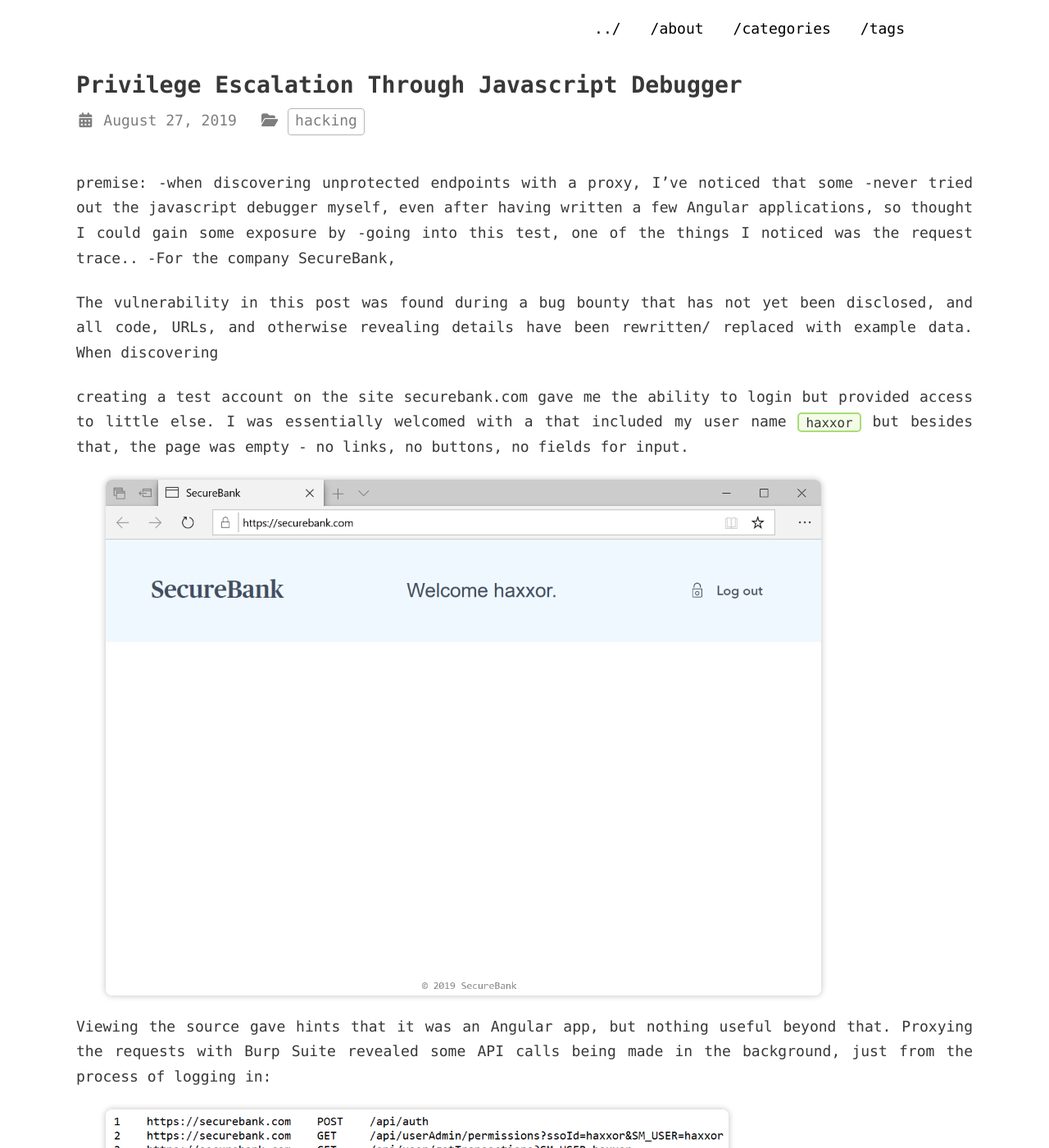
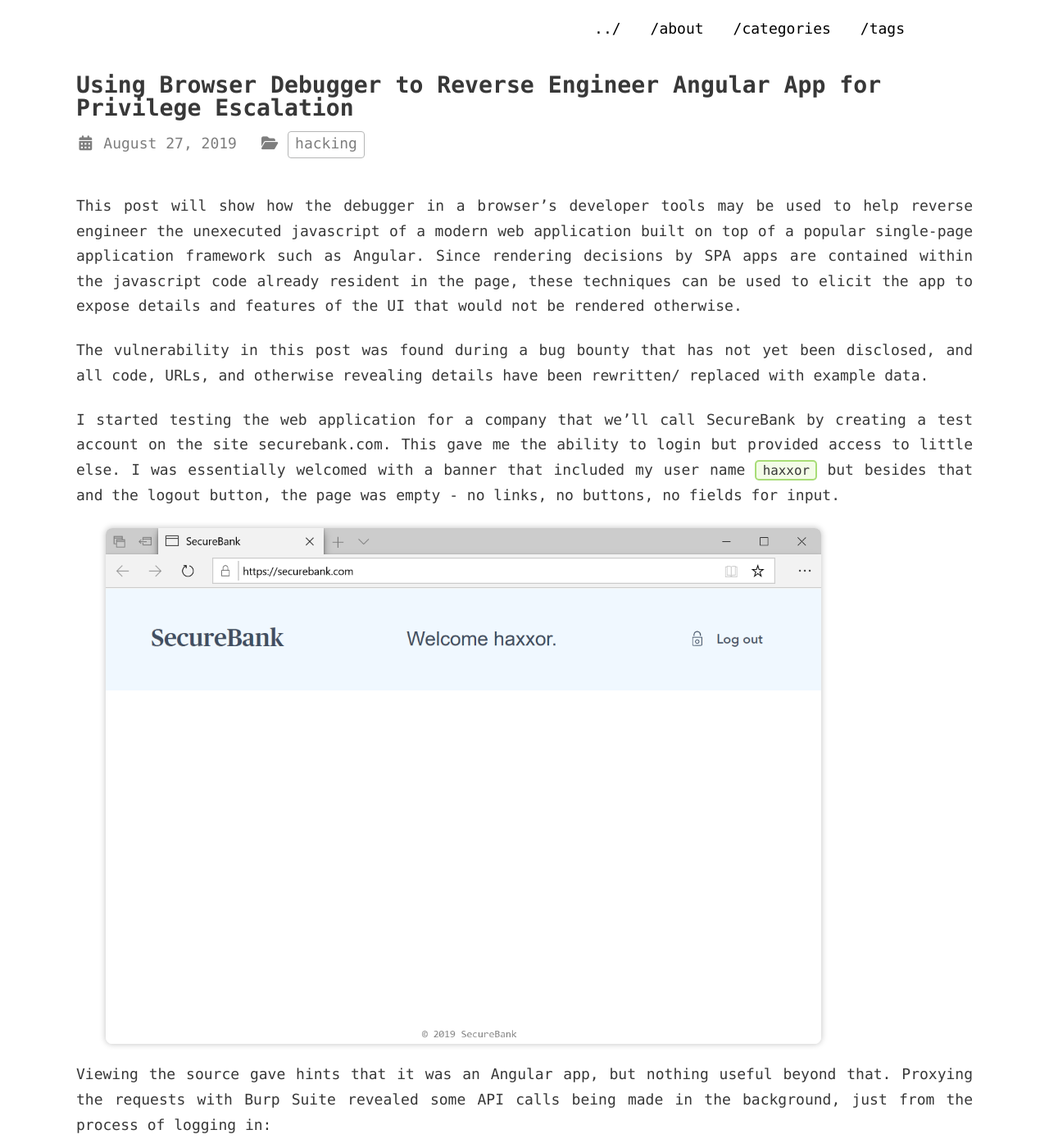
Before and after one commit to michaelehmke/michaelehmke.github.io, a Jekyll site: the page built from _posts/2019-08-27-privilege-escalation-through-javascript-debugger.md, in a window 1280 px wide and 1400 px high. Shown: the whole window at 82% size. Built offline with Jekyll 4.4.1, drawn with Linux system fonts in a browser that asks for light colours; cached includes are drawn as plain includes; nearby versions of some CDN libraries; some of the changed text lies outside the part shown.

Commit message:
new javascript debugging priv esc post

````diff
--- a/_posts/2019-08-27-privilege-escalation-through-javascript-debugger.md
+++ b/_posts/2019-08-27-privilege-escalation-through-javascript-debugger.md
@@ -1,21 +1,16 @@
 ---
-title: "Privilege Escalation Through Javascript Debugger"
+title: "Using Browser Debugger to Reverse Engineer Angular App for Privilege Escalation"
 date: 2019-08-27
 tags: [bug bounty, web application]
 categories: [hacking]
 author_profile: false
 ---
 
-premise:
-    -when discovering unprotected endpoints with a proxy, I've noticed that some
-    -never tried out the javascript debugger myself, even after having written a few Angular applications, so thought I could gain some exposure by
-    -going into this test, one of the things I noticed was the request trace..
-    -For the company SecureBank,
+This post will show how the debugger in a browser's developer tools may be used to help reverse engineer the unexecuted javascript of a modern web application built on top of a popular single-page application framework such as Angular. Since rendering decisions by SPA apps are contained within the javascript code already resident in the page, these techniques can be used to elicit the app to expose details and features of the UI that would not be rendered otherwise.
 
+The vulnerability in this post was found during a bug bounty that has not yet been disclosed, and all code, URLs, and otherwise revealing details have been rewritten/ replaced with example data.
 
-The vulnerability in this post was found during a bug bounty that has not yet been disclosed, and all code, URLs, and otherwise revealing details have been rewritten/ replaced with example data. When discovering
-
-creating a test account on the site securebank.com gave me the ability to login but provided access to little else. I was essentially welcomed with a that included my user name `haxxor` but besides that, the page was empty - no links, no buttons, no fields for input.
+I started testing the web application for a company that we'll call SecureBank by creating a test account on the site securebank.com. This gave me the ability to login but provided access to little else. I was essentially welcomed with a banner that included my user name `haxxor` but besides that and the logout button, the page was empty - no links, no buttons, no fields for input.
 
 <img src="{{ site.url }}{{ site.baseurl }}/images/js_dbg_privesc/large/blank_welcome_page_large.png" alt="empty welcome page" class="left-align shadow" style="width:calc(1310px * .66667)">
 
@@ -23,7 +18,7 @@ Viewing the source gave hints that it was an Angular app, but nothing useful bey
 
 <img src="{{ site.url }}{{ site.baseurl }}/images/js_dbg_privesc/large/requests_sequence_large.png" alt="sequence of requests" class="left-align shadow" style="width:calc(1140px * .66667)">
 
-This was plenty to get started with. I started off messing with the `/api/userAdmin/status` endpoint which returned the date of the last login of the user if within the past month. I thought that this might be vulnerable to Insecure Direct Object Reference and used Burp Intruder to brute-force the `SM_USER` query parameter with a list of usernames. 10 minutes and 18,000 attempts later, I discovered 40+ valid users which had logged in recently, including a particular user we'll call `admin`. This already hinted at the state of authorization on the API endpoints.
+This was plenty to get started with. I started off messing with the `/api/userAdmin/status` endpoint which returned the date of the last login of the user if within the past month. I thought that this might be vulnerable to an Insecure Direct Object Reference attack and used Burp Intruder to brute-force the `SM_USER` query parameter with a list of usernames. 10 minutes and 18,000 attempts later, I discovered 40+ valid users which had logged in recently, including a particular user we'll call `admin`, which we'll revisit later.
 
 At this point, `/api/user/getTransactions` looked promising but it basically just returned back an indication of success or failure. Moving on to the `/api/userAdmin/permissions` endpoint, I found something interesting. When providing my username as the value for the query parameters `sso` and `SM_USER`, an empty JSON object was returned; probably indicating that I had no permissions, which wasn't surprising given my blank welcome screen. When trying the admin account through Burp Repeater however (and only necessarily for the `sso` param), I received the following JSON response:
 
@@ -54,13 +49,13 @@ Now, to jump into the Angular code in Firefox's debugger.
 
 <h2>Stepping Inside the Code</h2>
 
-<h3>header for first attempt</h3>
+<h3>Manipulating /api/user/login</h3>
 
 The endpoint `/api/user/login` appeared more interesting to me since it returned not only more data, but also included the data that was returned from `/api/userAdmin/permissions`. Searching for the string `/api/user/login` in the app's main javascript file takes us to the location where the API call is made. I set a breakpoint there to see the state of the app at that point:
 
 <img src="{{ site.url }}{{ site.baseurl }}/images/js_dbg_privesc/large/debug_api_user_login_large.png" alt="/api/user/login breakpoint" class="left-align shadow" style="width:calc(1324px * .66667)">
 
-After reloading the page, the breakpoint is hit. By the time execution gets to this location, note that the SSO in `e` is already set:
+After reloading the page, the breakpoint is hit. By the time execution gets to this location, note that the SSO in the local `e` variable is already set:
 
 <img src="{{ site.url }}{{ site.baseurl }}/images/js_dbg_privesc/large/e_haxxor_large.png" alt="e variable set to haxxor" class="left-align shadow" style="width:calc(384px * .66667)">
 
@@ -72,7 +67,7 @@ Checking the value of the local var `e` here confirms the URL for the request we
 
 <img src="{{ site.url }}{{ site.baseurl }}/images/js_dbg_privesc/large/e_url_large.png" alt="e variable set to /api/user/login url" class="left-align shadow" style="width:calc(356px * .66667)">
 
-On line 4596, it looks like it's getting and setting the HTTP headers for the call to that endpoint. Earlier, we had modified the HTTP header `SM_USER` in the request to this endpoint to elicit data for the admin user. This returned interesting data but its implications were limited. If we do this again, but make the client piece of the app in the browser make that request itself, rather than sending an out-of-band request through Burp, it may render the UI differently if there is anything that relies on that data.
+On line 4596, it looks like it's getting and setting the HTTP headers for the call to that endpoint. Earlier, we had modified the HTTP header `SM_USER` in the request to this endpoint to elicit data for the admin user. This returned interesting data but its implications were limited. If we do this again, but  cause the app's code in the browser to make that request itself, rather than sending an out-of-band request through Burp, it may render the UI differently if there is anything that relies on that data.
 
 To do this, we'll use the debugger to modify the value of the `SM_USER` header right after it gets set. Stepping into the getHeaders() function shows where this happens, so another breakpoint is placed here:
 
@@ -92,17 +87,17 @@ Now the code will use my modified value and assign it to `SM_USER` accordingly.
 
 Step out of both of the previous functions to return to the code block where the API call was made:
 
-**pic of return to 7514**
+<img src="{{ site.url }}{{ site.baseurl }}/images/js_dbg_privesc/large/debug_7514_large.png" alt="return two functions up" class="left-align shadow" style="width:calc(1324px * .66667)">
 
 We can see in the console, that the call to `/api/user/login` had just been made, and with our modifed value for `SM_USER`:
 
-**pic of console request to /api/user/login**
+<img src="{{ site.url }}{{ site.baseurl }}/images/js_dbg_privesc/large/req_api-user-login.png" alt="request showing SM_USER set to 'admin'" class="left-align shadow" style="width:calc(1063px * .66667)">
 
-Viewing the value of the local var `e` here, we can see that JSON object that was given as the response to this request:
+Viewing the value of the local var `e` here, we can see the JSON object that was given as the response to this request:
 
-**pic of local var e with admin details**
+<img src="{{ site.url }}{{ site.baseurl }}/images/js_dbg_privesc/large/e_resp_admin_large.png" alt="value of the e variable showing data for admin" class="left-align shadow" style="width:calc(574px * .66667)">
 
-We can see that it has been populated with data pertaining to the admin user. The client will use this data going forward, so now that we have influenced it to accept this other user's information as my own, I deactivate all breakpoints and resume execution.
+We can see that it has been populated with data pertaining to the admin user, including the user's permissions. The client will use this data going forward, so now that we have influenced it to accept this other user's information as my own, I deactivate all breakpoints and resume execution.
 
 I was hoping for this to effectively render the UI as the user I was attempting to impersonate but once the page fully loaded, the only change to the interface was reflected in the banner as it now welcomed `admin` instead of my username.
 
@@ -110,51 +105,51 @@ I was hoping for this to effectively render the UI as the user I was attempting
 
 This single change was promising however, as it showed that the interface would be influenced by data that was returned by requests that we could manipulate. It also wasn't likely that the admin user would be presented with a blank page after legitimately logging in, given the relatively high privileges of that account that we saw earlier. I just had to find the right data that needed to be modified to reveal the full UI.
 
-**pic of requests**
+<h3>Trying again with /api/userAdmin/permissions</h3>
 
-<h3>another header for another attempt</h3>
+Looking back over the requests made during the login process:
 
-Looking back over the requests made during the login process above, the call to `/api/userAdmin/permissions` stands out since it also provides data about permissions in its response. This seems redundant since the resopnse to the previous call we looked at contained this same information, but maybe the app processes it differently.
+<img src="{{ site.url }}{{ site.baseurl }}/images/js_dbg_privesc/large/requests_sequence_large.png" alt="sequence of requests" class="left-align shadow" style="width:calc(1140px * .66667)">
 
-When we analyzed this endpoint earlier, we just had to change the `sso` query parameter to pull data for other users:
+The call to `/api/userAdmin/permissions` stands out since it also provides data about permissions in its response. This seems redundant since the resopnse to the previous call we looked at contained this same information, but maybe the app processes it differently. When we analyzed this endpoint earlier, we only had to change the `sso` query parameter to pull data for other users:
 
 ```
 /api/userAdmin/permissions?sso=haxxor&SM_USER=haxxor
 ```
 
-Our goal now is similar to that of earlier; we just need to load the page in a debugging session and manipulate the `sso` url parameter to equal `admin` before that request is made.
+Our goal now is similar to that of earlier; we just need to load the page in a debugging session and manipulate the `sso` query parameter to equal `admin` before that request is made.
 
 We start by searching for the string `/userAdmin/permissions` in the app's main javascript file and setting a breakpoint where the `HttpParams` are getting set:
 
-**pic of breakpoint**
+<img src="{{ site.url }}{{ site.baseurl }}/images/js_dbg_privesc/large/debug_userAdmin_permissions_large.png" alt="breakpoint in function where call to /userAdmin/permissions is requested" class="left-align shadow" style="width:calc(1258px * .66667)">
 
-We'll go ahead and reload the page so that execution of the app restarts and pauses at our breakpoint. Viewing the local var `e`, which will become the value of the `ssoId` parameter, shows the current value:
+We'll go ahead and reload the page so that execution of the app restarts and pauses at our breakpoint. Viewing the local var `e`, which the `ssoId` parameter later gets set to, shows the current value:
 
-**pic of e="haxxor"**
+<img src="{{ site.url }}{{ site.baseurl }}/images/js_dbg_privesc/large/e_haxxor_for_ssoid_large.png" alt="e is equal to 'haxxor'" class="left-align shadow" style="width:calc(384px * .66667)">
 
 Using the console, we'll modify the value of `e` to be `"admin"`:
 
-**pic of setting e="admin"**
+<img src="{{ site.url }}{{ site.baseurl }}/images/js_dbg_privesc/large/console_set_e_admin.png" alt="setting e to admin in console" class="left-align shadow" style="width:calc(231px * .66667)">
 
 Stepping over in the code shows the new value of `e`:
 
-**pic of local var e=admin**
+<img src="{{ site.url }}{{ site.baseurl }}/images/js_dbg_privesc/large/e_set_to_admin_large.png" alt="value of e is admin" class="left-align shadow" style="width:calc(370px * .66667)">
 
-Execution is allowed to resume until the call to the endpoint is made. The request sent can be seen in the console:
+The code was stepped through until the call to the endpoint had been made. The request sent can be seen in the console:
 
-**pic of request to /permissions**
+<img src="{{ site.url }}{{ site.baseurl }}/images/js_dbg_privesc/large/requests_permissions_large.png" alt="ssoid param set to admin in request shown" class="left-align shadow" style="width:calc(1187px * .66667)">
 
-We can see that the `ssoId` parameter was successfully set to `admin` for the request. Viewing the local var `e` which shows the expected JSON response of admin's permissions:
+We can see that the `ssoid` parameter was successfully set to `admin` for the request. Viewing the local var `e` shows the JSON response of the admin's permissions being stored, as expected:
 
-**pic of permissions in local var e**
+<img src="{{ site.url }}{{ site.baseurl }}/images/js_dbg_privesc/large/admin_perms_received_large.png" alt="admin permissions shown in local var e" class="left-align shadow" style="width:calc(482px * .66667)">
 
 Now that the client has accepted this data, we resume execution until our old breakpoints are hit. When execution pauses at the call to `/api/user/login`, we perform the same data manipulation as earlier to make this request under the guise of the admin user.
 
 After completing the full execution, I view the loaded web page hoping for new UI elements but still nothing. This time there are no new changes, only the same banner welcoming the admin user from the intitial attempt that we just repeated.
 
-<h3>header for another attempt</h3>
+<h3>Bypassing client-side validations</h3>
 
-After some minor reverse engineering, I learn that there is some client-side validation done on the ssoId retured in the response to `/api/userAdmin/permissions`. The validation ensures that it matches the actual Id of the user, which was set at some point prior. In the JSON response below, the returned ssoId `admin` was expected to be my actual ssoId of `haxxor`:
+After some analysis of the code, I learn that there is some client-side validation done on the ssoId retured in the response to `/api/userAdmin/permissions`. The validation ensures that it matches the actual Id of the user, which was set at some point prior. In the JSON response below, the returned ssoId `admin` was expected to match my actual ssoId of `haxxor`:
 
 ```json
 {
@@ -175,31 +170,31 @@ After some minor reverse engineering, I learn that there is some client-side val
 
 Since there is a mismatch, the branch of code that acts on the returned permission set does not execute. To get around this, we reload the page and repeat the steps at the breakpoints for the `/api/userAdmin/permissions` endpoint up to the point where we receive the JSON response containing the permissions above. This will again be stored in the local var `e`:
 
-**same pic of permissions in local var e**
+<img src="{{ site.url }}{{ site.baseurl }}/images/js_dbg_privesc/large/admin_perms_received_large.png" alt="admin permissions shown in local var e" class="left-align shadow" style="width:calc(482px * .66667)">
 
 I chose to just change the ssoID in the JSON object to match my ssoId `haxxor` rather than try to find all the places where validations might occur on this value throughout the codebase and changing them all to expect `admin`.
 
 To do this, we stringify the JSON object in var `e` from the console:
 
-**pic of e_str stringification**
+<img src="{{ site.url }}{{ site.baseurl }}/images/js_dbg_privesc/large/json_stringify_large.png" alt="stringified json object of admin permissions" class="left-align shadow" style="width:calc(874px * .66667)">
 
 Then modify the ssoId to be `haxxor`:
 
-**pic of e_new_str**
+<img src="{{ site.url }}{{ site.baseurl }}/images/js_dbg_privesc/large/json_modified_large.png" alt="json string modified from admin to haxxor" class="left-align shadow" style="width:calc(1035px * .66667)">
 
 Turn the string back into a JSON object:
 
-**pic of turning string back to JSON**
+<img src="{{ site.url }}{{ site.baseurl }}/images/js_dbg_privesc/large/json_string_to_object_large.png" alt="transforming json string to json object in console" class="left-align shadow" style="width:calc(510px * .66667)">
 
 Finalize the modification by setting `e` to our new JSON object:
 
-**pic of assigning our JSON to e**
+<img src="{{ site.url }}{{ site.baseurl }}/images/js_dbg_privesc/large/json_assign_to_e_large.png" alt="assign json obj back to e" class="left-align shadow" style="width:calc(463px * .66667)">
 
 Step over to confirm the value of `e`:
 
-**pic of e with haxxor**
+<img src="{{ site.url }}{{ site.baseurl }}/images/js_dbg_privesc/large/e_confirm_haxxor_large.png" alt="confirmed ssoid in json has changed from admin to haxxor" class="left-align shadow" style="width:calc(488px * .66667)">
 
-The ssoId has successfully been changed to `haxxor` while retaining the same set of permissions.
+The ssoId has successfully been changed to `haxxor` while retaining the same set of permissions. Going forward, the client should use these values.
 
 At this point we've pulled permissions for the admin user from the `/api/userAdmin/permissions` endpoint and have modified the stored JSON to reflect my own ssoId in order to pass any validation checks. Now, we resume execution to hit our old breakpoints to manipulate the request to `/api/user/login` as we had done originally. After this has been done once again, we continue execution to completion and view the page.
 
@@ -207,14 +202,14 @@ Finally, the full interface for the admin user has been revealed.
 
 <img src="{{ site.url }}{{ site.baseurl }}/images/js_dbg_privesc/large/admin_welcome_page_large.png" alt="revealed admin welcome page" class="left-align shadow" style="width:calc(1310px * .66667)">
 
-This effectively allowed for the impersonation of any user and provided the opportunity to fully explore the UI and discover new functionalities and endpoints of the app. Also, as hinted by the lack of access controls on the endpoints tested so far, authorization for any endpoint was missing as long as the user had been authenticated, and allowed my user without any privileges to trivially perform any action from the UI that the impersonated user could perform.
+This effectively allowed for the impersonation of any user and provided the opportunity to fully explore the UI and discover new functionalities and endpoints of the app. Also, as hinted by the lack of access controls on the endpoints tested so far, authorization for any endpoint was missing as long as the user was authenticated, and allowed my user without any privileges to view all the data loaded into the admin's UI and trivially perform any action from the UI that the impersonated user could perform.
 
 <h2>Takeaways</h2>
 
-The main takeaway here for developers is to perform authorization checks on every API endpoint on the **server-side** against a unique value that identifies a user that cannot be guessed, such as a session cookie, and not a userID that may be easily enumerated. I understand that sometimes developers will intentionally neglect performing access control checks on every API call due to the potential performance overhead of doing so, but this is why security needs to be built-in from the start as a criteria for the application's design, rather than tacked on at the end.
+The main takeaway here for developers is to perform authorization checks on every API endpoint on the **server-side** against a unique value that identifies a user that cannot be guessed, such as a session cookie, and not a userID that may be easily enumerated. I understand that sometimes developers will intentionally neglect performing access control checks on every API call due to the potential performance overhead of doing so, but that is why it is better for security to be built-in from the start as a criteria for the application's design, rather than tacked on at the end.
 
 For penetration testers working on Angular applications or applications built on SPA frameworks which do much of the rendering decisions client-side; hopefully this served as a good example for how the browser's debugger can prove to be a useful tool for getting more out of the unexecuted javascript that is sitting in the page, waiting on some condition to be fulfilled to render other components.
 
-Of course, revealing the front-end interface isn't a vulnerability in and of itself, since we have access to all of that code anyways, but causing it to be rendered in the browser may be a much more effective use of time over static code analysis and attempting to reverse engineer the appropriate sets and ordering of API calls that should be made to carry out any funcationality, especially if the code is minified.
+Of course, revealing the front-end interface isn't a vulnerability in and of itself, since we have access to all of that code anyways. Causing the code to be rendered in the browser however, may be a much more effective use of time over statically reverse engineering the appropriate sets of API calls and the ordering of those calls that may be required to carry out any funcationality, especially if the code is minified.
 
-In the case of this application, the real vulnerability lied in the lack of server-side authorization on its endpoints; though at the start I was only aware of a few, and the implications at that point were fairly low-risk. However after discovering more endpoints after impersonating users client-side, the vulnerability became much higher risk as I was also able to show how users could be impersonated fully through actions taken against the server.
+In the case of this application, the real vulnerability lied in the lack of server-side authorization on its API endpoints; though at the start I was only aware of a few endpoints, and the implications at that point were fairly low-risk. However after discovering more endpoints after impersonating users client-side, the vulnerability became much high-risk as I was also able to show how users could be impersonated fully through actions taken against the server's endpoints.
````
Also changed, not shown: other parts of _posts/2019-08-27-privilege-escalation-through-javascript-debugger.md (+1 -1 lines), images/js_dbg_privesc/large/admin_perms_received_large.png (added), images/js_dbg_privesc/large/console_set_e_admin.png (added), images/js_dbg_privesc/large/debug_7514_large.png (added), images/js_dbg_privesc/large/debug_userAdmin_permissions_large.png (added), images/js_dbg_privesc/large/e_confirm_haxxor_large.png (added), images/js_dbg_privesc/large/e_haxxor_for_ssoid_large.png (added), images/js_dbg_privesc/large/e_resp_admin_large.png (added), images/js_dbg_privesc/large/e_set_to_admin_large.png (added), images/js_dbg_privesc/large/json_assign_to_e_large.png (added), images/js_dbg_privesc/large/json_modified_large.png (added), images/js_dbg_privesc/large/json_string_to_object_large.png (added), images/js_dbg_privesc/large/json_stringify_large.png (added), images/js_dbg_privesc/large/req_api-user-login.png (added), 1 more files.
